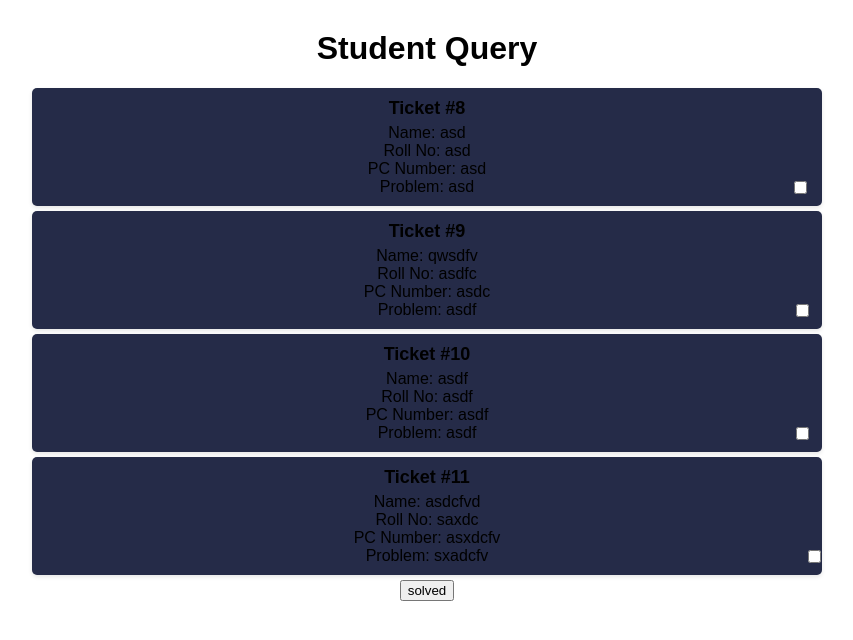
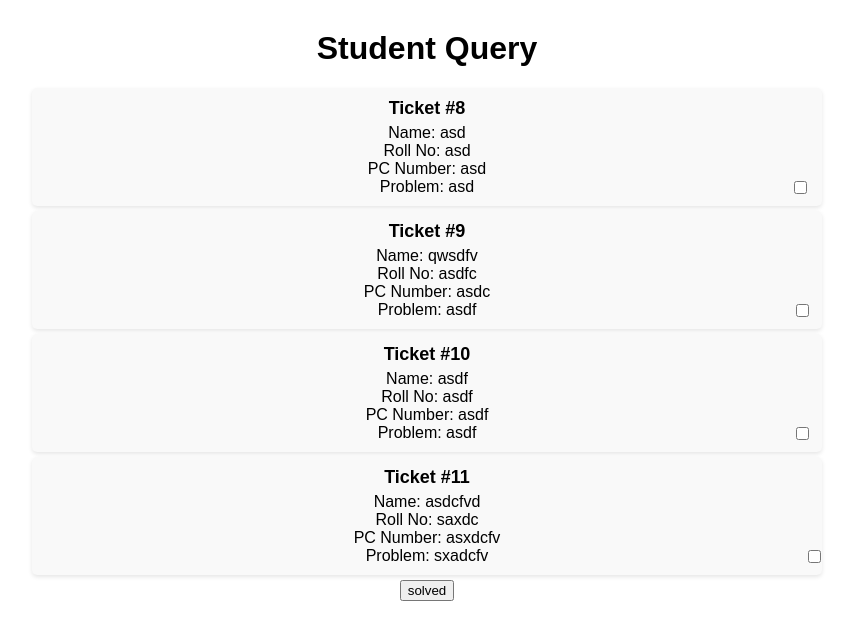
Before and after one commit to aatishmj/lm_system, a Django app: page /add/query in a window 1280 px wide. Shown: the top 640 px of the page, without its empty margins (213-1066 px from the left). Run offline with Django 4.2, Linux system fonts and the light colour scheme; data comes from the database, SQL or seed files in the repository.

Commit message:
modified:   templates/student_query.html

```diff
--- a/templates/student_query.html
+++ b/templates/student_query.html
@@ -17,7 +17,7 @@
             max-width: 800px;
         }
         li {
-            background-color: #252B48;
+            background-color: #f9f9f9;
             padding: 10px;
             margin: 5px;
             border-radius: 5px;
@@ -38,7 +38,7 @@
         }
     </style>
 </head>
-<body >
+<body>
 
     <h1>Student Query</h1>
     <form method="post">
```
